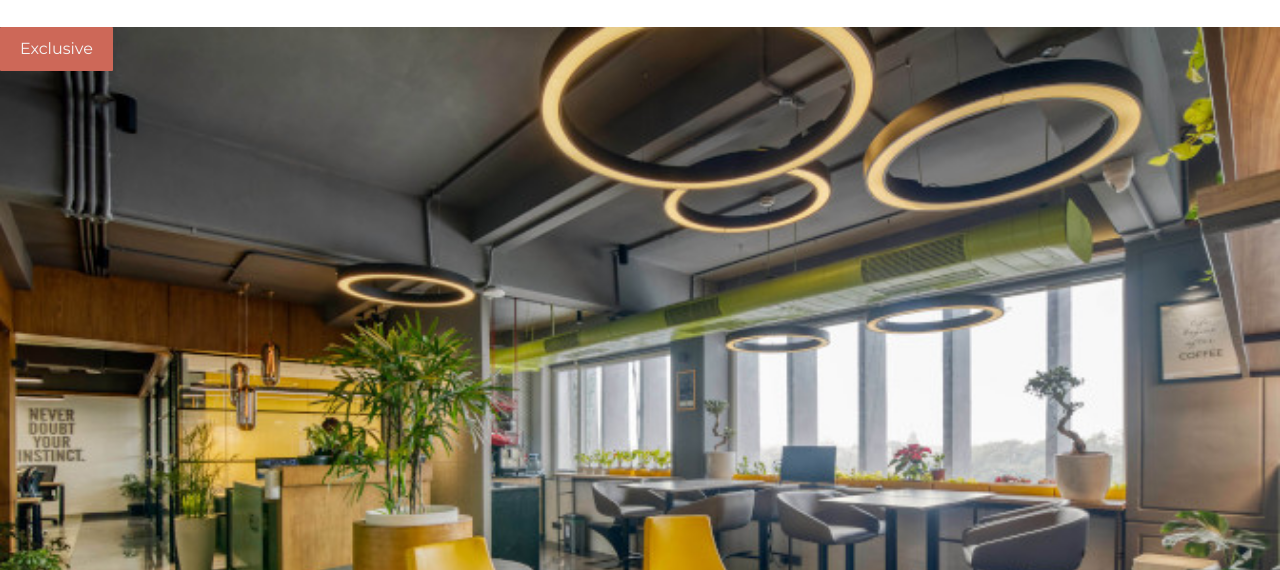
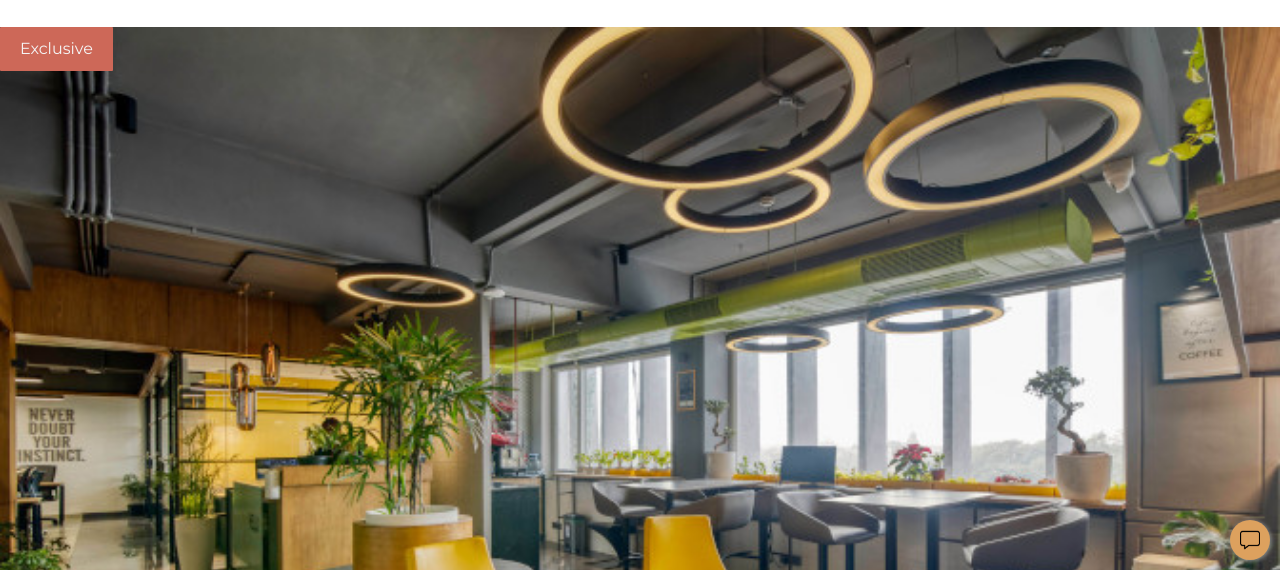
Before and after one commit to bgroyer1/space_coworking_site, a plain HTML site: page index.html in a window 1280 px wide. Shown: the part 230-800 px from the top of the page. Drawn offline with Linux system fonts and the light colour scheme.

Commit message:
finished fixed positioned message icon implementation

```diff
--- a/css/styles.css
+++ b/css/styles.css
@@ -9,7 +9,9 @@
   --black: #282828;
   --bg-banner: #cd6858;
   --couch: #5d5560;
+  --bg-chatbox: #dda15e;
   --chair: #d9020f;
+  --box-shadow: #999;
 }
 
 html {
@@ -92,6 +94,27 @@ h1 {
   align-self: center;
 }
 
+.chatbox-bg {
+  background-color: var(--bg-chatbox);
+  width: 40px;
+  height: 40px;
+  border-radius: 100%;
+  cursor: pointer;
+  box-shadow: 1px 1px 5px var(--box-shadow);
+  display: flex;
+  justify-content: center;
+  align-items: center;
+  position: fixed;
+  bottom: 10px;
+  right: 10px;
+}
+
+.chatbox-icon {
+  width: 50%;
+}
+
+
+
 /* ===== Images ========= */
 
 .item-img {
--- a/index.html
+++ b/index.html
@@ -30,7 +30,12 @@
     <header>
       <nav>
         <ul class="nav-list">
-          <li class="logo"><span class="chair">W</span>e<span class="chair">B</span>arely<span class="chair">W</span>ork</li>
+          <li class="logo">
+            <span class="chair">W</span>e<span class="chair">B</span>arely<span
+              class="chair"
+              >W</span
+            >ork
+          </li>
           <li>
             <img src="images/pin.png" class="icon" alt="location" />
           </li>
@@ -46,7 +51,10 @@
     </header>
     <main>
       <section>
-        <h1>The <span class="chair">b</span>est co<span class="chair">w</span>orking spaces for <span class="bold block orange">lazy devs.</span></h1>
+        <h1>
+          The <span class="chair">b</span>est co<span class="chair">w</span
+          >orking spaces for <span class="bold block orange">lazy devs.</span>
+        </h1>
       </section>
 
       <section class="section-one item">
@@ -57,7 +65,10 @@
           alt="A smart coworking space"
         />
         <div class="caption">
-          <p>Skiving in <strong>Scandinavia</strong>? Relax with a latte at <strong>Hygge Lounge.</strong></p>
+          <p>
+            Skiving in <strong>Scandinavia</strong>? Relax with a latte at
+            <strong>Hygge Lounge.</strong>
+          </p>
           <button class="btn-book">Book</button>
         </div>
       </section>
@@ -69,7 +80,10 @@
           alt="A coworking space with plants"
         />
         <div class="caption">
-          <p>Bored in <strong>Barcelona</strong>? Take a siesta at the <strong>Sky Garden</strong>.</p>
+          <p>
+            Bored in <strong>Barcelona</strong>? Take a siesta at the
+            <strong>Sky Garden</strong>.
+          </p>
           <button class="btn-book">Book</button>
         </div>
       </section>
@@ -81,10 +95,20 @@
           alt="A comfortable coworking space"
         />
         <div class="caption">
-          <p>Relaxing in <strong>Rio</strong>? Take some downtime at the <strong>Generator Hub</strong>.</p>
+          <p>
+            Relaxing in <strong>Rio</strong>? Take some downtime at the
+            <strong>Generator Hub</strong>.
+          </p>
           <button class="btn-book">Book</button>
         </div>
       </section>
     </main>
+    <div class="chatbox-bg">
+      <img
+        class="chatbox-icon"
+        src="./images/message.png"
+        alt="A chatbox icon. Click to speak to an agent"
+      />
+    </div>
   </body>
 </html>
```
Also changed, not shown: images/message.png (added).
